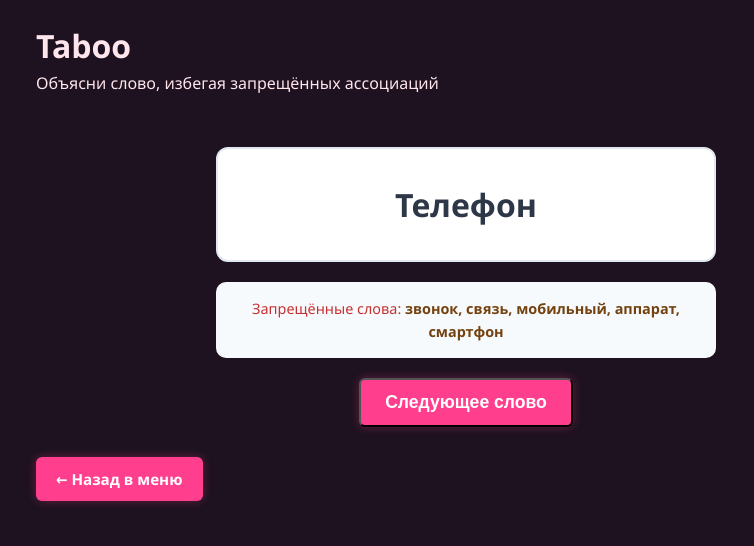
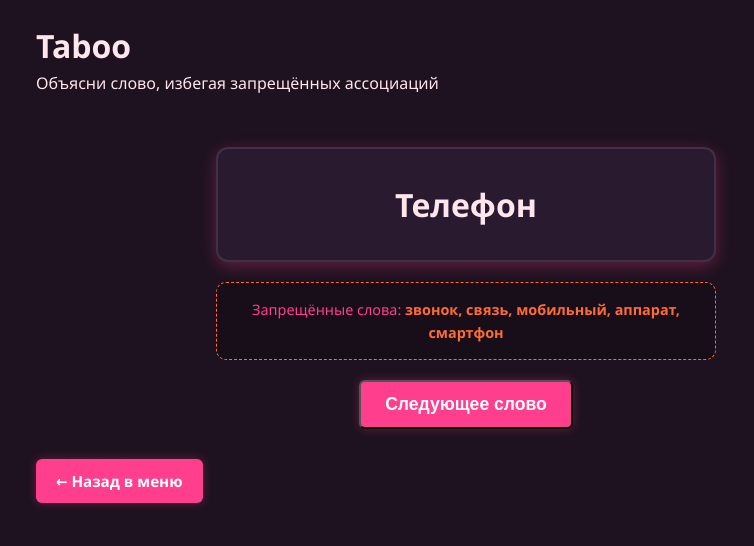
Before and after one commit to 13lackHawk/bghub, a website: page public/games/taboo/index.html in a window 1280 px wide. Shown: the whole page, without its empty margins (174-928 px from the left). Drawn offline with Linux system fonts and the light colour scheme.

Commit message:
Update index.html

```diff
--- a/public/games/taboo/index.html
+++ b/public/games/taboo/index.html
@@ -10,29 +10,35 @@
     text-align: center;
     padding: 30px;
   }
+
   .word-card {
-      background: white;
-      border: 2px solid #e2e8f0;
+    background: var(--card-bg);
+    border: 2px solid var(--border);
     border-radius: 12px;
     padding: 30px;
     margin: 20px auto;
     max-width: 500px;
     font-size: 2em;
     font-weight: bold;
-      color: #2d3748;
+    color: var(--text);
+    box-shadow: 0 4px 16px var(--shadow);
   }
+
   .mines {
     margin: 20px auto;
     max-width: 500px;
-      background: #f7fafc;
+    background: rgba(0, 0, 0, 0.2);
     padding: 15px;
     border-radius: 10px;
     font-size: 0.9em;
-      color: #c53030;
+    color: #FF3E8D;
+    border: 1px dashed #FF6B35;
   }
+
   .mines strong {
-      color: #744210;
+    color: #FF6B35;
   }
+
   .btn-lg {
     padding: 12px 24px;
     font-size: 1.1em;
```
Lines whose indentation alone changed are shown as unchanged.
